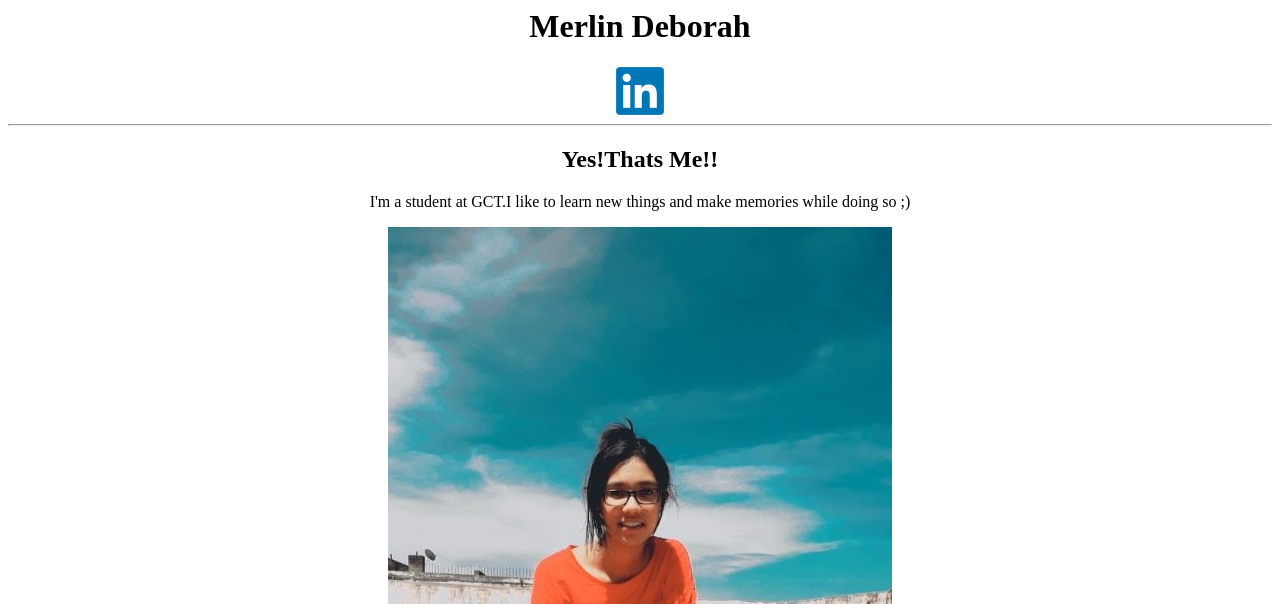
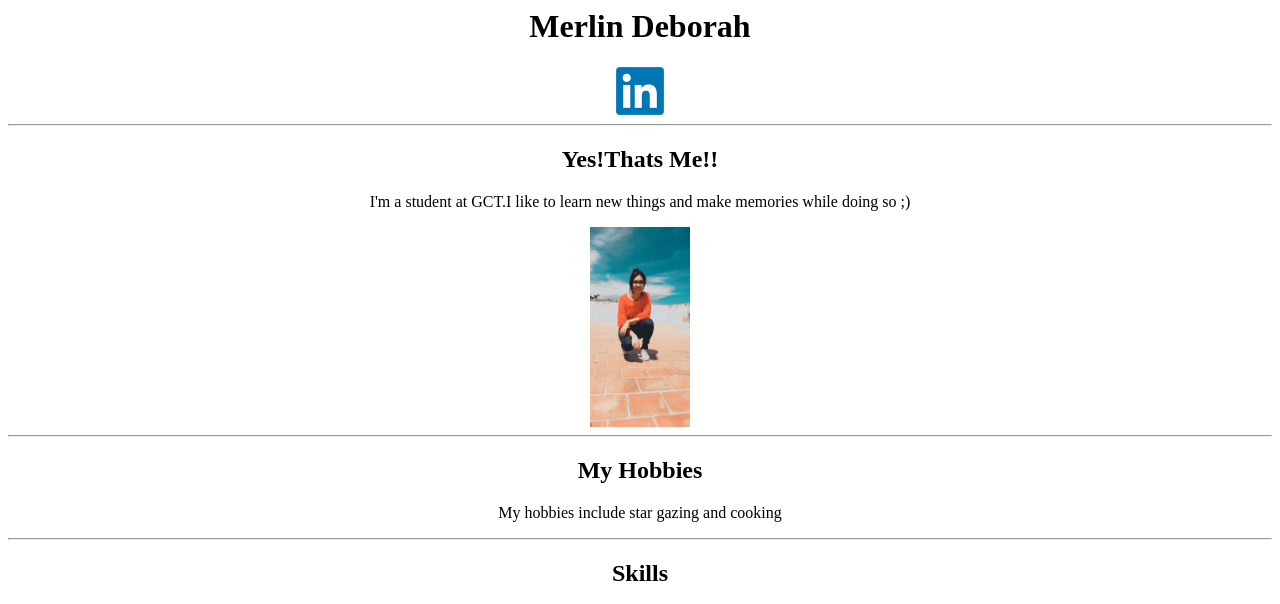
Before and after one commit to merlia19/merlia191, a plain HTML site: page index.html in a window 1280 px wide. Shown: the top 604 px of the page. Drawn offline with Linux system fonts and the light colour scheme.

Commit message:
first commit

```diff
--- a/index.html
+++ b/index.html
@@ -28,7 +28,7 @@
         </p>
         </center>
         <center>
-            <img src="Snapchat-326939799.jpg"  alt="Picture of merlin" title="Merlin Deborah"/>
+            <img src="Snapchat-326939799.jpg"  alt="Picture of merlin" title="Merlin Deborah" style="width:100px;height:200px;"/>
 
         </center>
 
```
